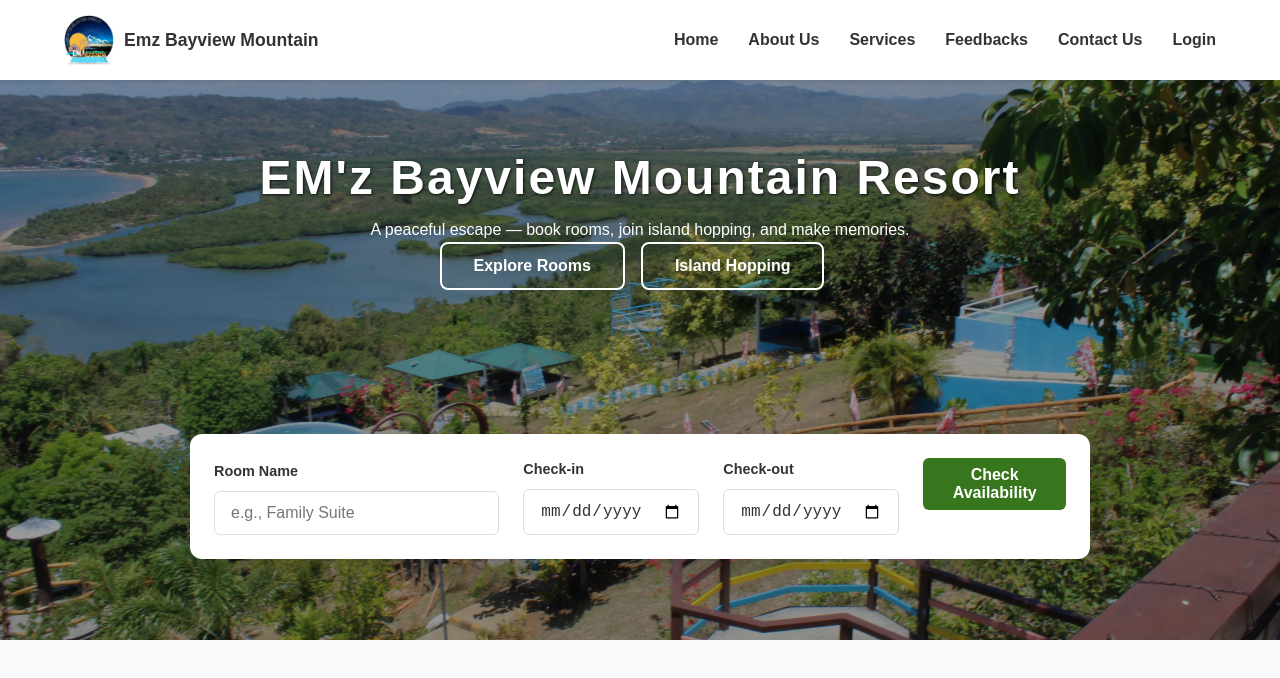
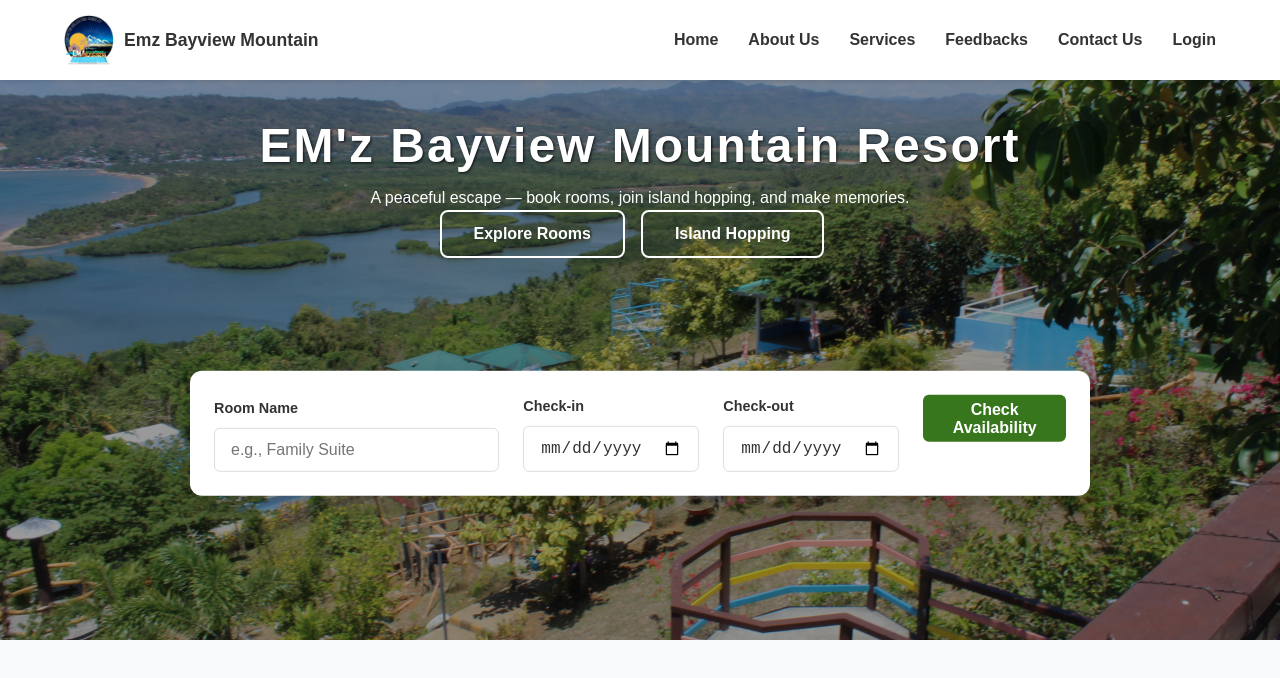
Before and after one commit to Kennyy02/Resort-Management-System, a React (Create React App) app in the folder frontend/: page / in a window 1280 px wide. Shown: the top 678 px of the page. Built offline with nearby package versions, Linux system fonts and the light colour scheme; no server answers; a small style sheet from the web is missing.

Commit message:
Update userinterface.css

```diff
--- a/frontend/src/users/styles/userinterface.css
+++ b/frontend/src/users/styles/userinterface.css
@@ -141,7 +141,7 @@ section.is-visible {
 
 /* --- Hero Section --- */
 .hero {
-  /* Reduced min-height for further cropping */
+  /* Retained from previous versions (70vh) */
   min-height: 70vh;
   display: flex;
   align-items: flex-start;
@@ -185,8 +185,8 @@ section.is-visible {
     flex-direction: column;
     align-items: center;
     text-align: center;
-    /* 🔴 FIX 1: Reduced margin-top (from 7vh) to move the text/buttons lower */
-    margin-top: 5vh;
+    /* 🔴 FIX 1: Reduced margin-top (from 3vh) to move the text/buttons even lower */
+    margin-top: 1vh;
     /* Space between text block and search bar */
     margin-bottom: 9rem;
 }
@@ -204,8 +204,8 @@ section.is-visible {
   position: absolute;
   left: 50%;
   bottom: 0; /* Aligns with the bottom of the hero section */
-  /* 🔴 FIX 2: Increased translation to 100% to push the box down even further (a full box height overlap) */
-  transform: translate(-50%, 100%);
+  /* Reverted to 75% overlap, as 100% was too low for the user's preference */
+  transform: translate(-50%, 75%);
   z-index: 3;
 }
 
@@ -246,8 +246,8 @@ section.is-visible {
 
 .search-button {
   width: 100%;
-  /* 🔴 FIX 3: Reduced padding (from 0.6rem) to make the button even smaller */
-  padding: 0.5rem 1rem;
+  /* 🔴 FIX 2: Reduced padding (from 0.5rem) to make the button smaller */
+  padding: 0.35rem 1rem;
   font-size: 1rem;
   background-color: var(--primary-color);
   color: white;
@@ -285,8 +285,8 @@ section.is-visible {
 
 /* --- About Section --- */
 .about-section {
-    /* 🔴 FIX 4: Increased margin-top (from 14rem) to clear the pushed-down search bar */
-    margin-top: 16rem;
+    /* Reverted to 14rem to clear the 75% overlap */
+    margin-top: 14rem;
 }
 
 /* --- About Section (Content below the Hero) --- */
```
